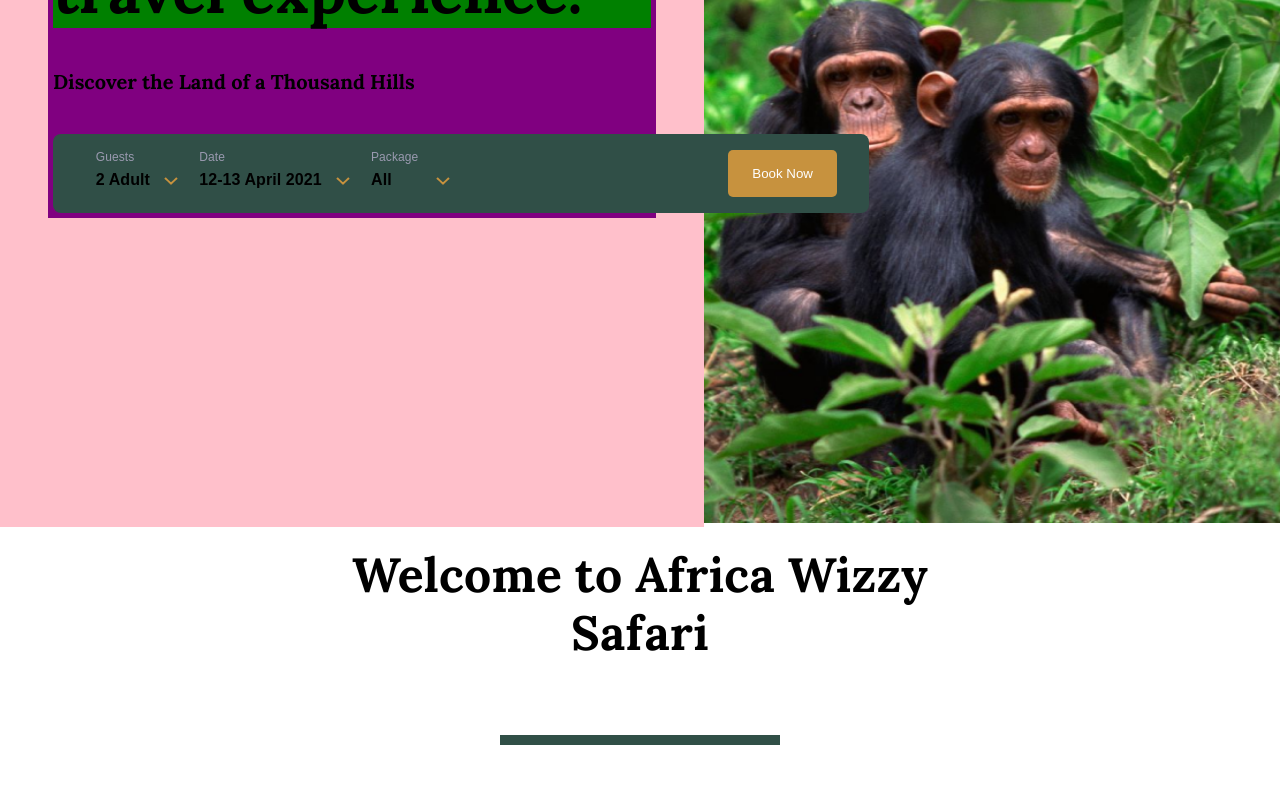
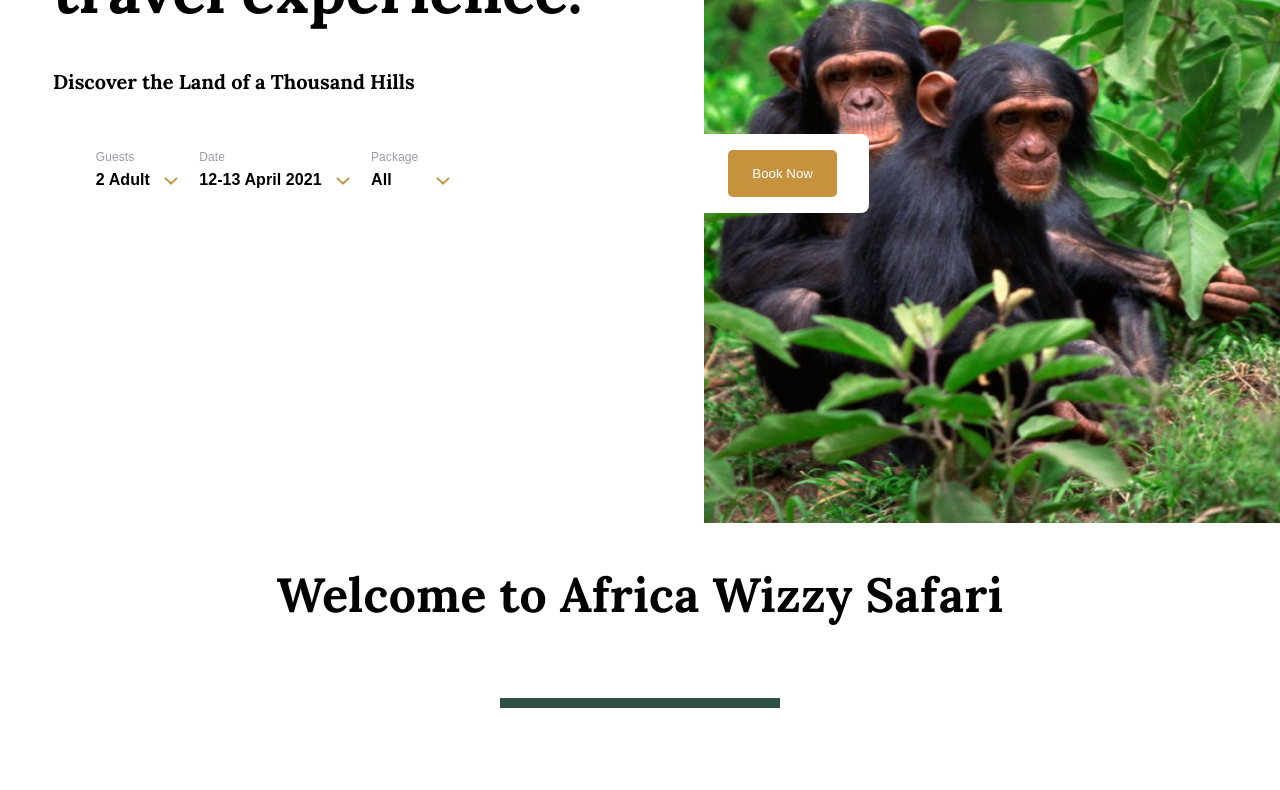
Before and after one commit to RashJrEdmund/tourisme-site, a React (Create React App) app: page /about in a window 1280 px wide. Shown: the part 440-1230 px from the top of the page. Built offline with nearby package versions, Linux system fonts and the light colour scheme.

Commit message:
added the content of the tour page

```diff
--- a/src/App.jsx
+++ b/src/App.jsx
@@ -6,6 +6,7 @@
 import Footer from './components/footer/Footer';
 import Home from './home/home';
 import About from './about/about';
+import Tour from './tour/tour';
 // import { themeObject, ThemeProvider } from './components/context/theme.context';
 
 import { ThemeProvider, themeObject } from './components/context/theme.context';
@@ -36,6 +37,7 @@
           <Routes>
             <Route index path="/" element={<Home />} />
             <Route path="/about" element={<About />} />
+            <Route path="/tour" element={<Tour />} />
           </Routes>
           <Footer />
         </BrowserRouter>
--- a/src/about/about.css
+++ b/src/about/about.css
@@ -13,7 +13,6 @@
 }
 
 .about__hero .about__hero--col1 {
-  background-color: pink;
   height: 100%;
   width: 100%;
   display: flex;
@@ -22,7 +21,6 @@
 }
 
 .about__hero .about__hero--col1--sub {
-  background-color: purple;
   height: fit-content;
   width: fit-content;
   max-width: 608px;
@@ -34,7 +32,6 @@
 }
 
 .about__hero .about__hero--col1 h1 {
-  background-color: green;
   color: #000;
   font-family: Lora;
   font-style: bold;
@@ -58,7 +55,6 @@
 
 .aboutBody__translated {
   background-color: #fff;
-  background-color: #304f47;
   height: fit-content;
   width: 90vw;
   max-width: 816px;
@@ -111,6 +107,17 @@
   margin-left: 40px;
 }
 
+.aboutBody__translated--btn {
+  width: fit-content;
+  height: fit-content;
+  transition: 0.5s;
+  z-index: 2;
+}
+
+.about__body .aboutBody__translated--btn:hover {
+  transform: translateY(-20px);
+}
+
 /* Ending the about__hero--col1, starting col2 */
 
 .about__hero .about__hero--col2 {
@@ -135,8 +142,10 @@
 }
 
 .about__body .about__hero--col1 {
+  padding: 10px;
   display: flex;
   flex-direction: column;
+  word-break: keep-all;
 }
 
 .about__body .about__body--col1 .underline {
--- a/src/about/about.jsx
+++ b/src/about/about.jsx
@@ -30,7 +30,9 @@
             </li>
           </ul>
         </div>
-        <Button text="Book Now" color="#c7923e" />
+        <div className="aboutBody__translated--btn">
+          <Button text="Book Now" color="#c7923e" />
+        </div>
       </div>
     );
   };
@@ -53,7 +55,7 @@
 
       <div className="about__body">
         <div className="about__body--col1">
-          <Heading text2="Welcome to Africa Wizzy Safari" />
+          <Heading text3="Welcome to Africa Wizzy Safari" />
           <div className="underline" />
         </div>
         <CreatDivs />
--- a/src/components/button/Button.jsx
+++ b/src/components/button/Button.jsx
@@ -4,7 +4,11 @@
 function Button({ text, color }) {
   return (
     <div>
-      <button style={{ backgroundColor: color }} type="submit">
+      <button
+        className="button__btn"
+        style={{ backgroundColor: color }}
+        type="submit"
+      >
         {text}
       </button>
     </div>
--- a/src/components/button/button.css
+++ b/src/components/button/button.css
@@ -5,3 +5,7 @@
   border-radius: 5px;
   transition: 0.5s;
 }
+
+.button__btn:hover {
+  transform: translateY(-15px);
+}
--- a/src/components/heading/Heading.jsx
+++ b/src/components/heading/Heading.jsx
@@ -1,11 +1,12 @@
 import './heading.css';
 
 // eslint-disable-next-line react/prop-types
-function Heading({ text1, text2 }) {
+function Heading({ text1, text2, text3 }) {
   return (
     <div className="heading_component">
       <p className="heading_component__p1">{text1}</p>
       <p className="heading_component__p2">{text2}</p>
+      <p className="heading_component__p3">{text3}</p>
     </div>
   );
 }
--- a/src/components/heading/heading.css
+++ b/src/components/heading/heading.css
@@ -35,3 +35,15 @@
   margin: 23px auto;
   max-width: 608px;
 }
+
+.heading_component__p3 {
+  font-family: 'Lora';
+  font-style: normal;
+  font-weight: 700;
+  font-size: 48px;
+  line-height: 120%;
+  text-align: center;
+  letter-spacing: 0.005em;
+  color: #000;
+  margin: 43px auto 0;
+}
--- a/src/components/naturePhotos/NaturePhotos.jsx
+++ b/src/components/naturePhotos/NaturePhotos.jsx
@@ -15,9 +15,7 @@
           watching, and nature walks.
         </p>
         <div className="naturePhotos__imageDiv--btn">
-          <div className="naturePhotos__imageDiv--subBtn">
-            <Button text="Learn More" color="#c7923e" />
-          </div>
+          <Button text="Learn More" color="#c7923e" />
         </div>
       </div>
       <div className="naturePhotos__imageDiv">
@@ -29,9 +27,7 @@
           the park.
         </p>
         <div className="naturePhotos__imageDiv--btn">
-          <div className="naturePhotos__imageDiv--subBtn">
-            <Button text="Learn More" color="#c7923e" />
-          </div>
+          <Button text="Learn More" color="#c7923e" />
         </div>
       </div>
       <div className="naturePhotos__imageDiv">
@@ -41,9 +37,7 @@
           A trip to Lake Kivu can be a truly unique and memorable experience.
         </p>
         <div className="naturePhotos__imageDiv--btn">
-          <div className="naturePhotos__imageDiv--subBtn">
-            <Button text="Learn More" color="#c7923e" />
-          </div>
+          <Button text="Learn More" color="#c7923e" />
         </div>
       </div>
     </div>
--- a/src/components/naturePhotos/naturePhotos.css
+++ b/src/components/naturePhotos/naturePhotos.css
@@ -25,6 +25,11 @@
   height: 584px;
   display: flex;
   flex-direction: column;
+  transition: 0.5s;
+}
+
+.naturePhotos__imageDiv:hover {
+  box-shadow: 0 0 10px #222;
 }
 
 .naturePhotos__imageDiv img {
@@ -67,12 +72,6 @@
   border-radius: 8px;
   width: fit-content;
   height: fit-content;
-  transition: 0.5s;
-}
-
-.naturePhotos__imageDiv--subBtn:hover {
-  transform: translateY(-10px);
-  box-shadow: 0 0 5px #333;
 }
 
 @media only screen and (max-width: 600px){
--- a/src/home/divCreation/divCreation.css
+++ b/src/home/divCreation/divCreation.css
@@ -122,7 +122,6 @@
 
 .avatarCard:hover {
   background: #d3d3d386;
-  box-shadow: none;
   transform: translateY(-25px);
 }
 
@@ -176,9 +175,16 @@
   height: 0;
   margin: 0 10px;
   padding: 0;
+  transition: 0.5s;
 }
 
 .buttonsAboveFooter__btn:nth-of-type(1) {
   border: 10px solid #c7923e;
   color: #c7923e;
+  transition: 0.5s;
 }
+
+.buttonsAboveFooter__btn:hover,
+.buttonsAboveFooter__btn:nth-of-type(1):hover {
+  transform: translateY(-8px);
+}
--- a/src/tour/tour.css
+++ b/src/tour/tour.css
@@ -0,0 +1,3 @@
+* {
+  box-sizing: border-box;
+}
--- a/src/tour/tour.jsx
+++ b/src/tour/tour.jsx
@@ -0,0 +1,24 @@
+import NaturePhotos from '../components/naturePhotos/NaturePhotos';
+import Hero from '../components/hero/Hero';
+
+function Tour(nTimes) {
+  const renderTourPhotos = (m) => {
+    const template = <NaturePhotos />;
+    // eslint-disable-next-line no-plusplus
+    for (let i = 0; i <= m; i++) {
+      // eslint-disable-next-line no-const-assign
+      template += <NaturePhotos />;
+    }
+
+    return template;
+  };
+
+  return (
+    <>
+      <Hero />
+      {renderTourPhotos(nTimes)};
+    </>
+  );
+}
+
+export default Tour;
```
